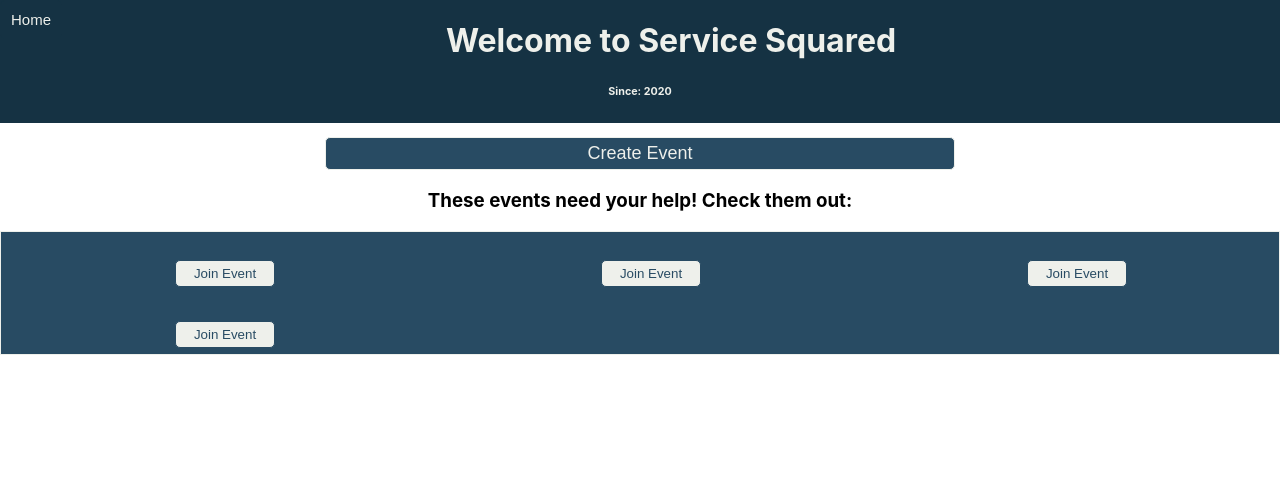
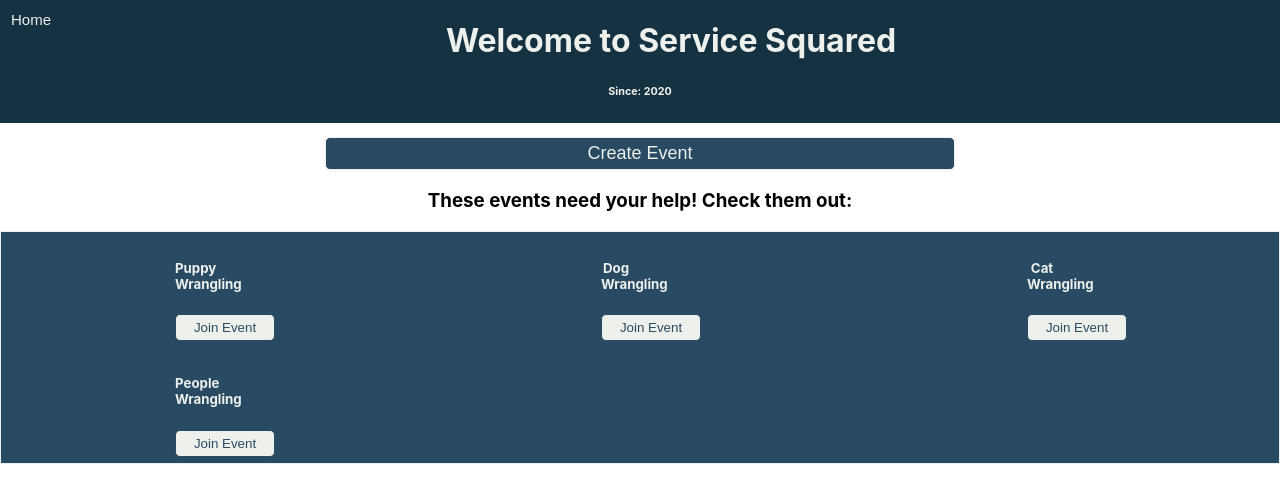
Before and after one commit to bigeffinbrain/service-squared, a React (Create React App) app: page / in a window 1280 px wide. Shown: the top 502 px of the page. Built offline with nearby package versions, Linux system fonts and the light colour scheme.

Commit message:
Most recent update. Displays event name on homepage

```diff
--- a/src/components/eventCard.js
+++ b/src/components/eventCard.js
@@ -9,7 +9,7 @@ const EventCard = ({ allCards }) => {
         allCards.map(items => {
             return(
                 <div id='cards'>
-                    <h5>{items.subject}</h5>
+                    <h5>{items.name}</h5>
                     <Link to={`events/${items.id}`}><button>Join Event</button> </Link>
                 </div>
             )
```
Also changed, not shown: 1 other file (tests, documents, lock files or other folders).
